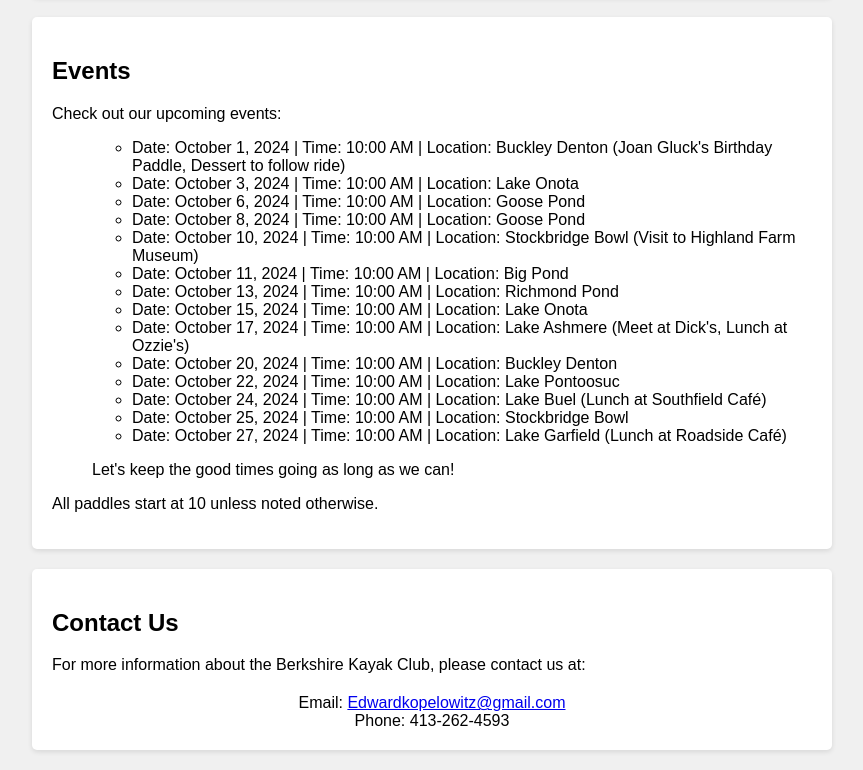
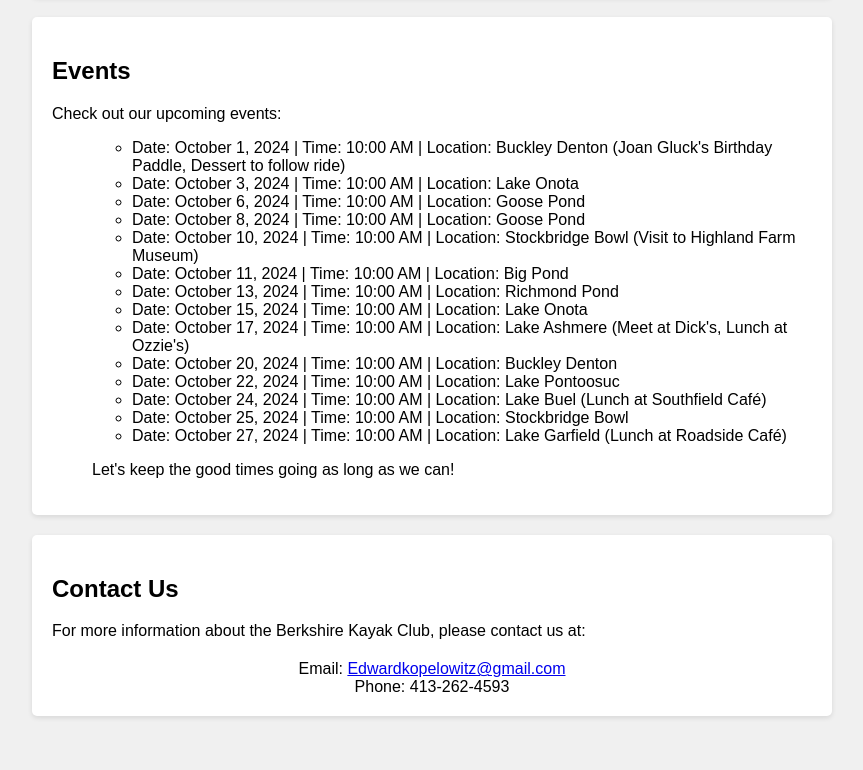
Before and after one commit to kylestrougo/berkshire-kayak-club, a plain HTML site: page index.html in a window 1280 px wide. Shown: the part 448-1218 px from the top of the page, without its empty margins (208-1071 px from the left). After the commit the page ends 1184 px from the top, so only its background shows below. Drawn offline with Linux system fonts and the light colour scheme.

Commit message:
Update index.html

```diff
--- a/index.html
+++ b/index.html
@@ -104,7 +104,7 @@
 
 </ul>
 
-<p>All paddles start at 10 unless noted otherwise.</p>
+
 
 
         </section>
```
